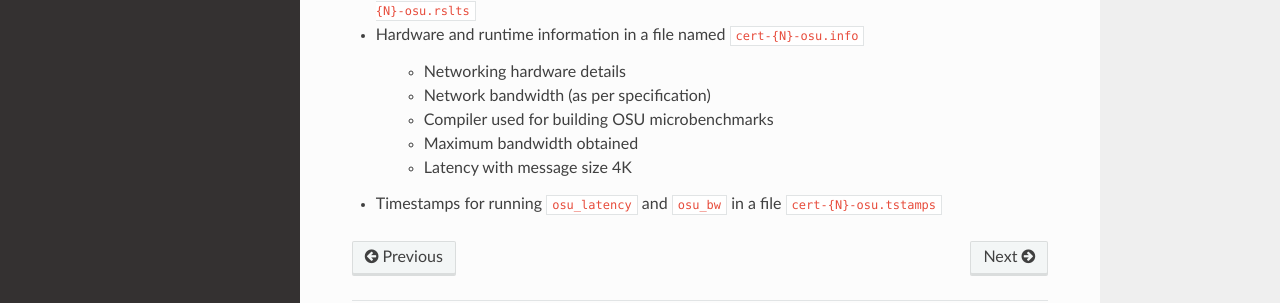
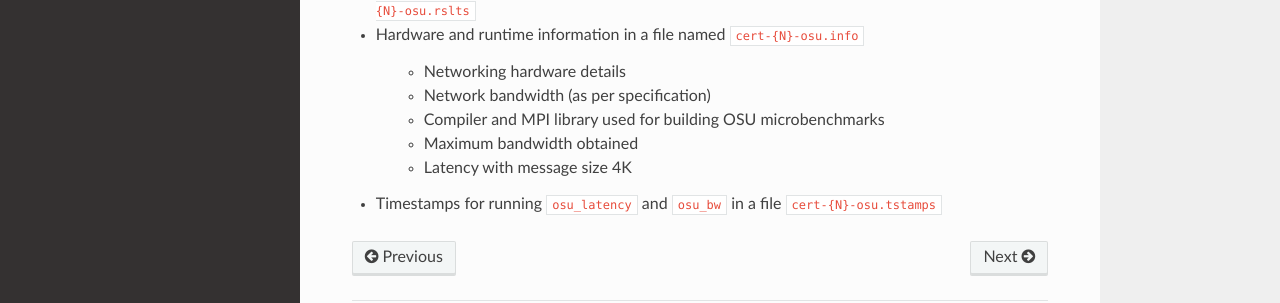
Before and after one commit to amaji/scc23-benchmarking, a Sphinx documentation site: the page built from source/benchmarks/optional.rst, in a window 1280 px wide and 1322 px high. Shown: the part 916-1219 px from the top of the window. Built offline with Sphinx 7.4.7 and the Read the Docs theme 2.0.0, drawn with Linux system fonts in a browser that asks for light colours.

Commit message:
Add mpi in info

```diff
--- a/source/benchmarks/optional.rst
+++ b/source/benchmarks/optional.rst
@@ -31,7 +31,7 @@ You can run OSU microbenchmarks (``osu_latency`` and ``osu_bw``) between any two
 
     - Networking hardware details
     - Network bandwidth (as per specification)
-    - Compiler used for building OSU microbenchmarks
+    - Compiler and MPI library used for building OSU microbenchmarks
     - Maximum bandwidth obtained
     - Latency with message size 4K
 
```
